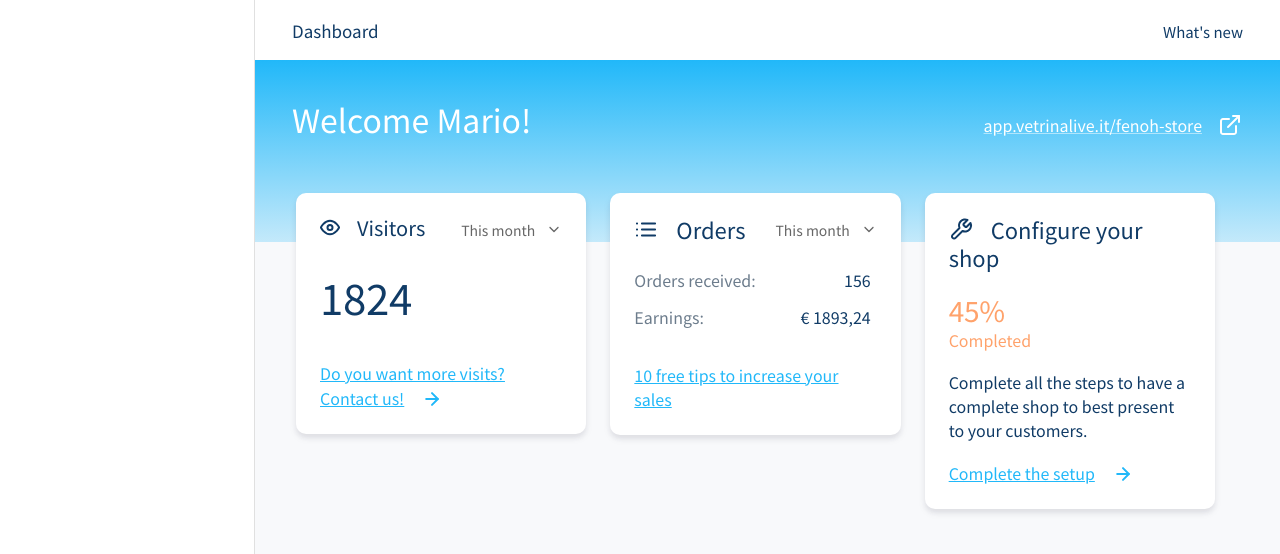
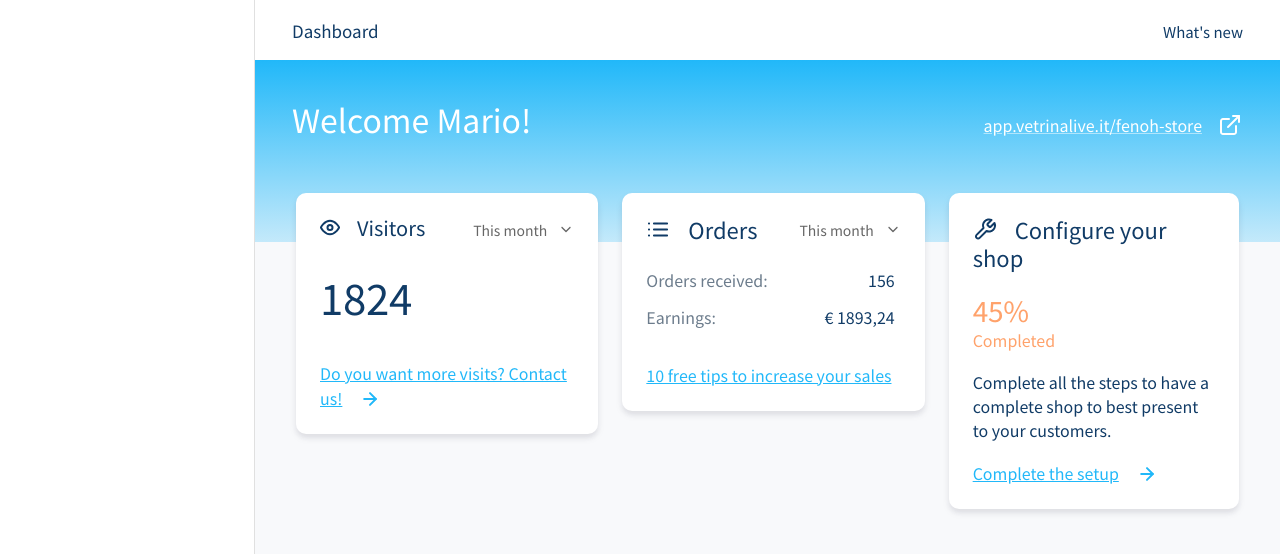
Before and after one commit to cosmin-enache/Lasting-Dynamics-Mid-Project, a React (Create React App) app in the folder mid-assessment/: page / in a window 1280 px wide. Shown: the top 554 px of the page. Built offline with nearby package versions, Linux system fonts and the light colour scheme.

Commit message:
Properly aligned center content with the rest of the app

```diff
--- a/mid-assessment/src/components/content-container.component.jsx
+++ b/mid-assessment/src/components/content-container.component.jsx
@@ -4,7 +4,7 @@ import SideContent from "./side-content.component";
 
 const ContentContainer = () => {
     return (
-        <Grid container id="content-container" sx={ContentContainerStyling} spacing={3}>
+        <Grid container id="content-container" sx={ContentContainerStyling} >
             <Grid item md={8}>
                 <CenterContent />
             </Grid>
--- a/mid-assessment/src/components/side-content.component.jsx
+++ b/mid-assessment/src/components/side-content.component.jsx
@@ -9,7 +9,7 @@ import ArrowRightIcon from "../assets/images/arrow-right-icon.svg";
 const SideContent = () => {
     return (
         <Grid container id="side-content">
-            <Grid item md={12}>
+            <Grid item md={12} ml="24px">
                 <InfoCard>
                     <Box sx={CardTopRowStyling}>
                         <Box>
```
